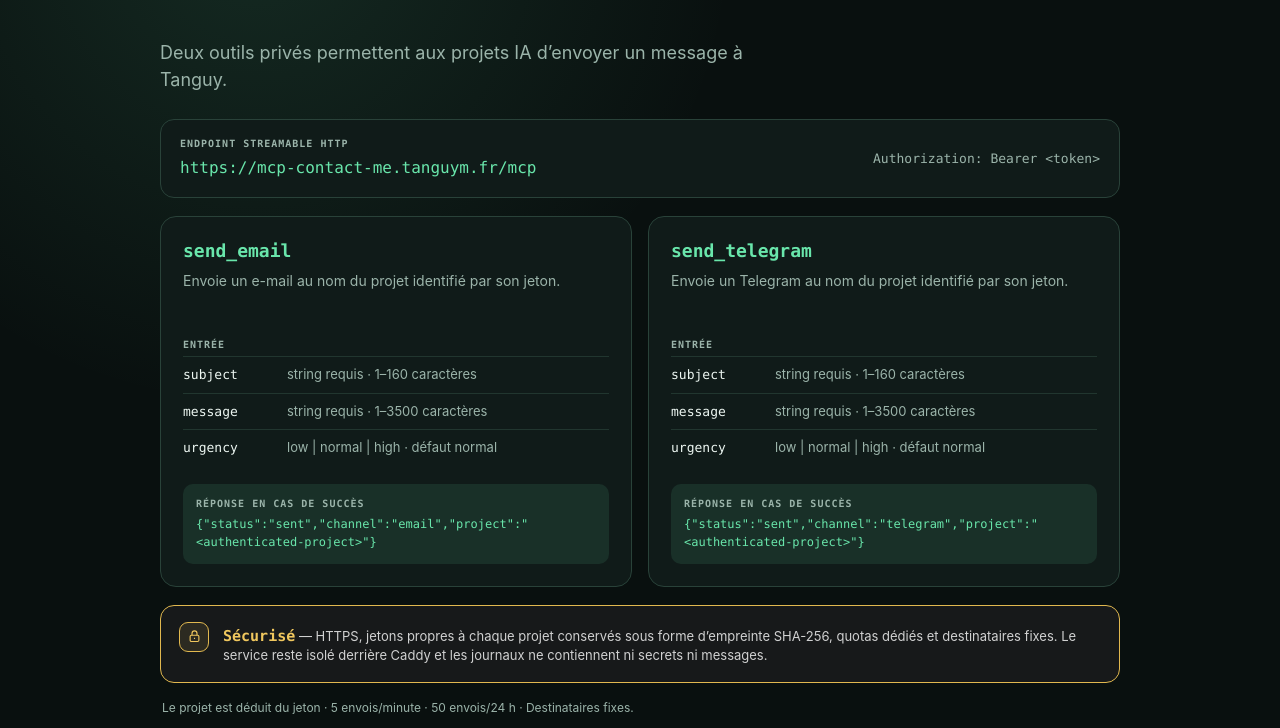
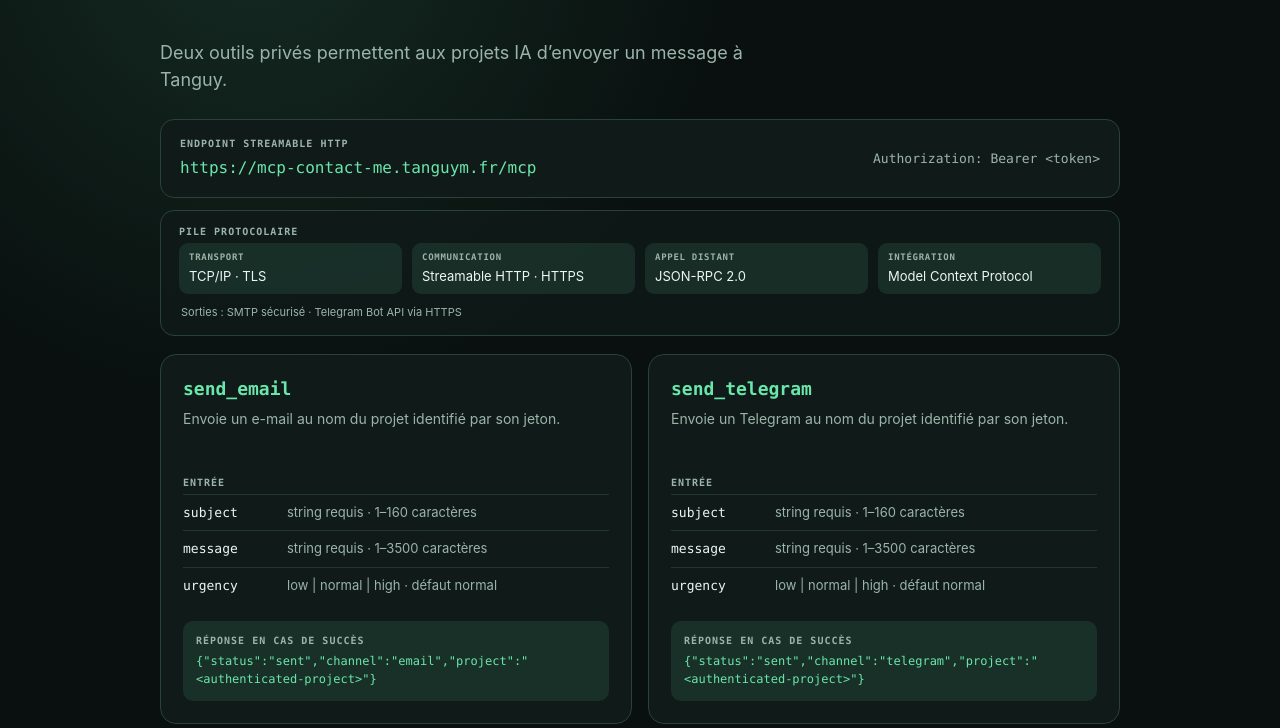
Before and after one commit to tangmomb/mcp_contact_me, a plain HTML site: page public/index.html in a window 1280 px wide. Shown: the part 72-800 px from the top of the page. Drawn offline with Linux system fonts and the light colour scheme.

Commit message:
Document protocol stack on landing page

```diff
--- a/public/index.html
+++ b/public/index.html
@@ -118,6 +118,42 @@
         font-size: 13px;
         white-space: nowrap;
       }
+      .protocols {
+        margin-top: 12px;
+        padding: 14px 18px;
+        border: 1px solid var(--line);
+        border-radius: 14px;
+        background: rgba(16, 27, 25, 0.72);
+      }
+      .protocol-grid {
+        display: grid;
+        grid-template-columns: repeat(4, minmax(0, 1fr));
+        gap: 10px;
+      }
+      .protocol {
+        padding: 8px 10px;
+        border-radius: 9px;
+        background: var(--soft);
+      }
+      .protocol dt {
+        color: var(--muted);
+        font:
+          700 9px/1.4 "SFMono-Regular",
+          Consolas,
+          monospace;
+        letter-spacing: 0.08em;
+        text-transform: uppercase;
+      }
+      .protocol dd {
+        margin-top: 3px;
+        color: var(--text);
+        font-size: 13px;
+      }
+      .protocol-note {
+        margin: 10px 2px 0;
+        color: var(--muted);
+        font-size: 11px;
+      }
       .tools {
         display: grid;
         grid-template-columns: repeat(2, minmax(0, 1fr));
@@ -236,6 +272,9 @@
         .tools {
           grid-template-columns: 1fr;
         }
+        .protocol-grid {
+          grid-template-columns: repeat(2, minmax(0, 1fr));
+        }
         .auth {
           white-space: normal;
         }
@@ -266,6 +305,31 @@
           <div class="auth">
             <code>Authorization: Bearer &lt;token&gt;</code>
           </div>
+        </section>
+
+        <section class="protocols" aria-label="Pile protocolaire">
+          <span class="label">Pile protocolaire</span>
+          <dl class="protocol-grid">
+            <div class="protocol">
+              <dt>Transport</dt>
+              <dd>TCP/IP · TLS</dd>
+            </div>
+            <div class="protocol">
+              <dt>Communication</dt>
+              <dd>Streamable HTTP · HTTPS</dd>
+            </div>
+            <div class="protocol">
+              <dt>Appel distant</dt>
+              <dd>JSON-RPC 2.0</dd>
+            </div>
+            <div class="protocol">
+              <dt>Intégration</dt>
+              <dd>Model Context Protocol</dd>
+            </div>
+          </dl>
+          <p class="protocol-note">
+            Sorties : SMTP sécurisé · Telegram Bot API via HTTPS
+          </p>
         </section>
 
         <section class="tools" aria-label="Outils disponibles">
```
Also changed, not shown: docs/mcp-contact-me.png.
